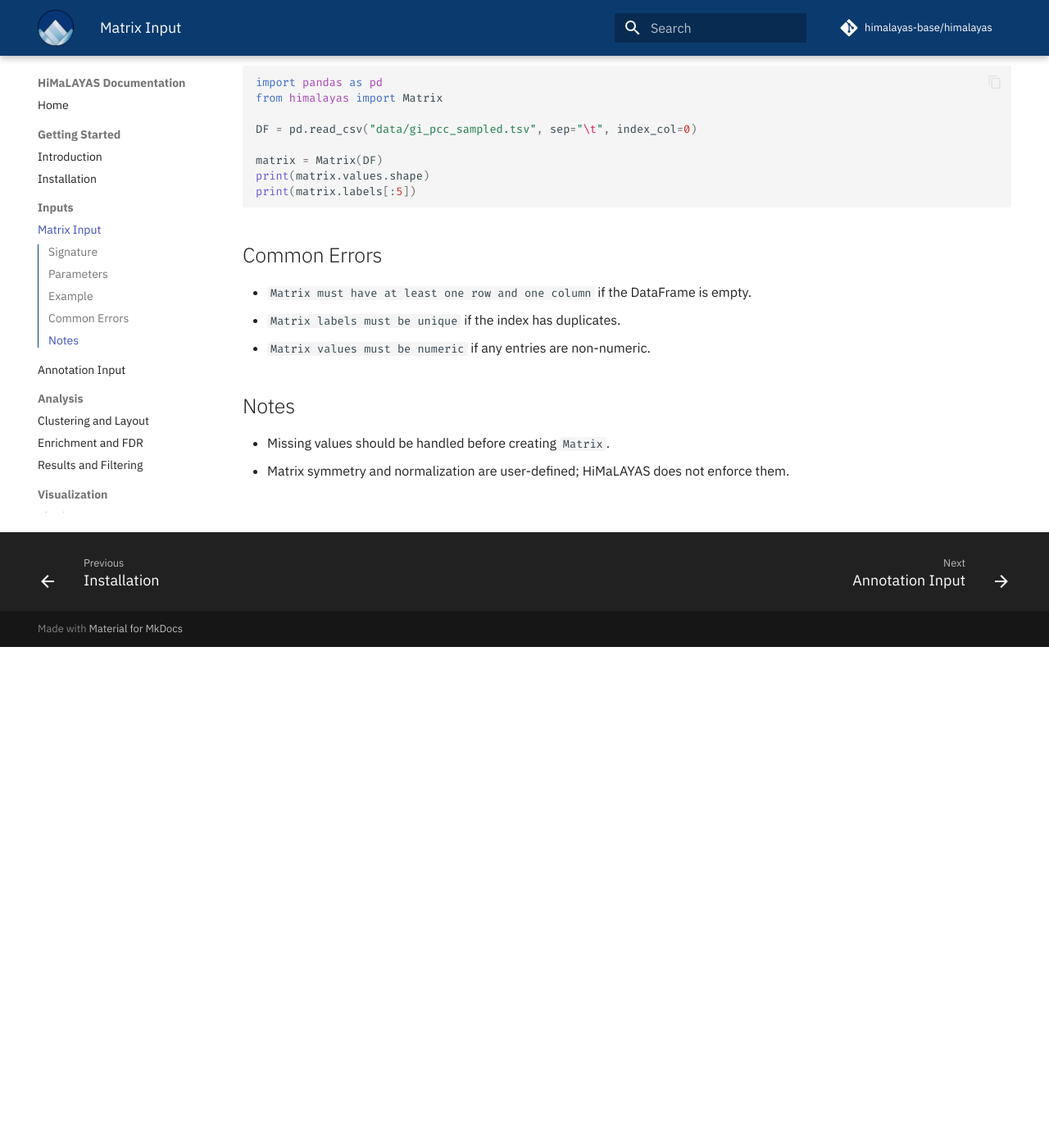
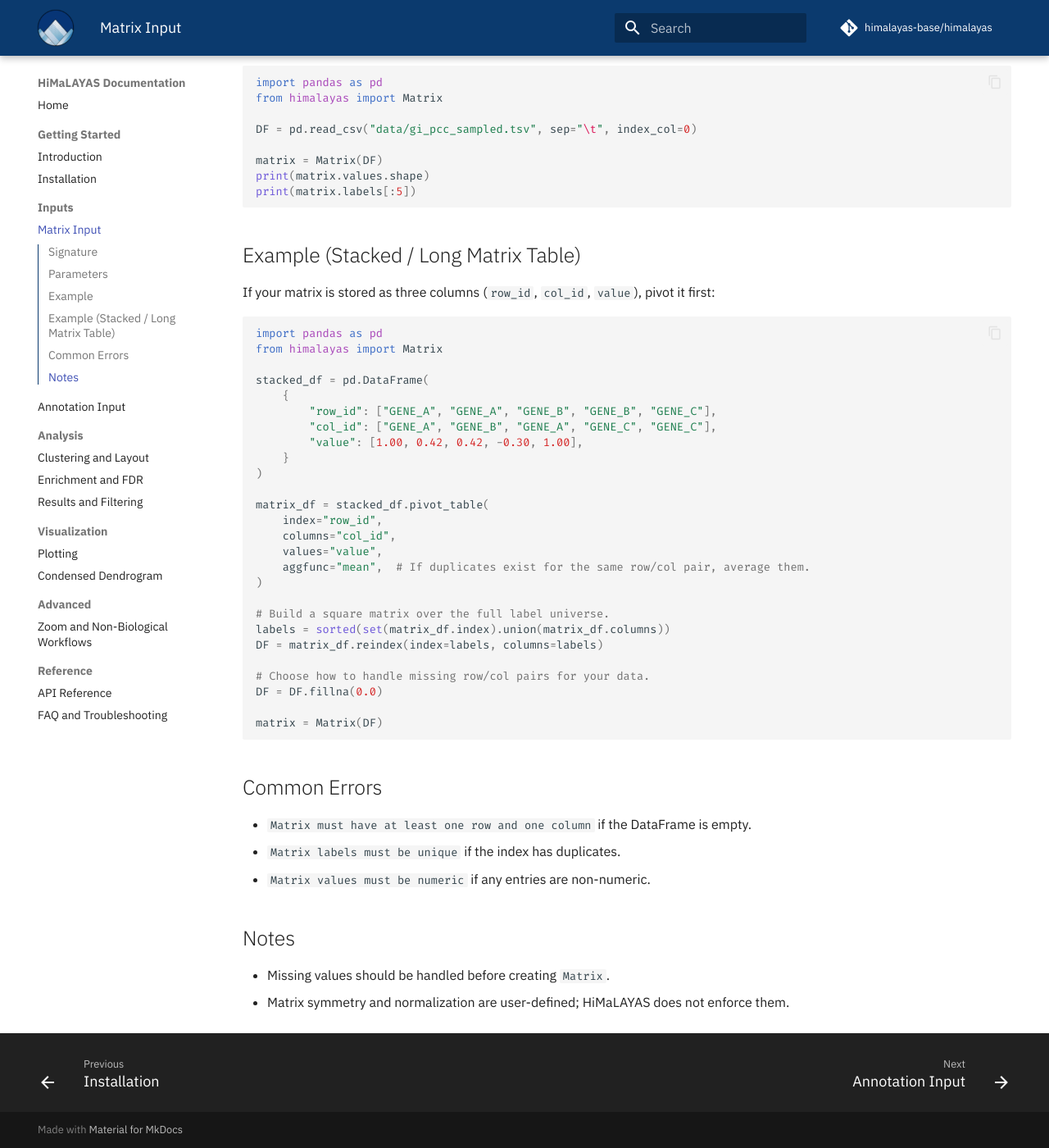
Before and after one commit to himalayas-base/himalayas-docs, an MkDocs documentation site: the page built from docs/2_matrix_input.md, in a window 1280 px wide and 1400 px high, scrolled down 611 px. Shown: the whole window at 82% size. Built offline with MkDocs 1.6.1 and Material for MkDocs 9.7.7, drawn with Linux system fonts in a browser that asks for light colours; comment, search, counter and statistics services are not loaded.

Commit message:
add docs clarifications

````diff
--- a/docs/2_matrix_input.md
+++ b/docs/2_matrix_input.md
@@ -28,6 +28,39 @@ print(matrix.values.shape)
 print(matrix.labels[:5])
 ```
 
+## Example (Stacked / Long Matrix Table)
+
+If your matrix is stored as three columns (`row_id`, `col_id`, `value`), pivot it first:
+
+```python
+import pandas as pd
+from himalayas import Matrix
+
+stacked_df = pd.DataFrame(
+    {
+        "row_id": ["GENE_A", "GENE_A", "GENE_B", "GENE_B", "GENE_C"],
+        "col_id": ["GENE_A", "GENE_B", "GENE_A", "GENE_C", "GENE_C"],
+        "value": [1.00, 0.42, 0.42, -0.30, 1.00],
+    }
+)
+
+matrix_df = stacked_df.pivot_table(
+    index="row_id",
+    columns="col_id",
+    values="value",
+    aggfunc="mean",  # If duplicates exist for the same row/col pair, average them.
+)
+
+# Build a square matrix over the full label universe.
+labels = sorted(set(matrix_df.index).union(matrix_df.columns))
+DF = matrix_df.reindex(index=labels, columns=labels)
+
+# Choose how to handle missing row/col pairs for your data.
+DF = DF.fillna(0.0)
+
+matrix = Matrix(DF)
+```
+
 ## Common Errors
 
 - `Matrix must have at least one row and one column` if the DataFrame is empty.
````
Also changed, not shown: docs/6_results.md (+1 -1 lines), docs/7_plotting.md (+25 -0 lines).
